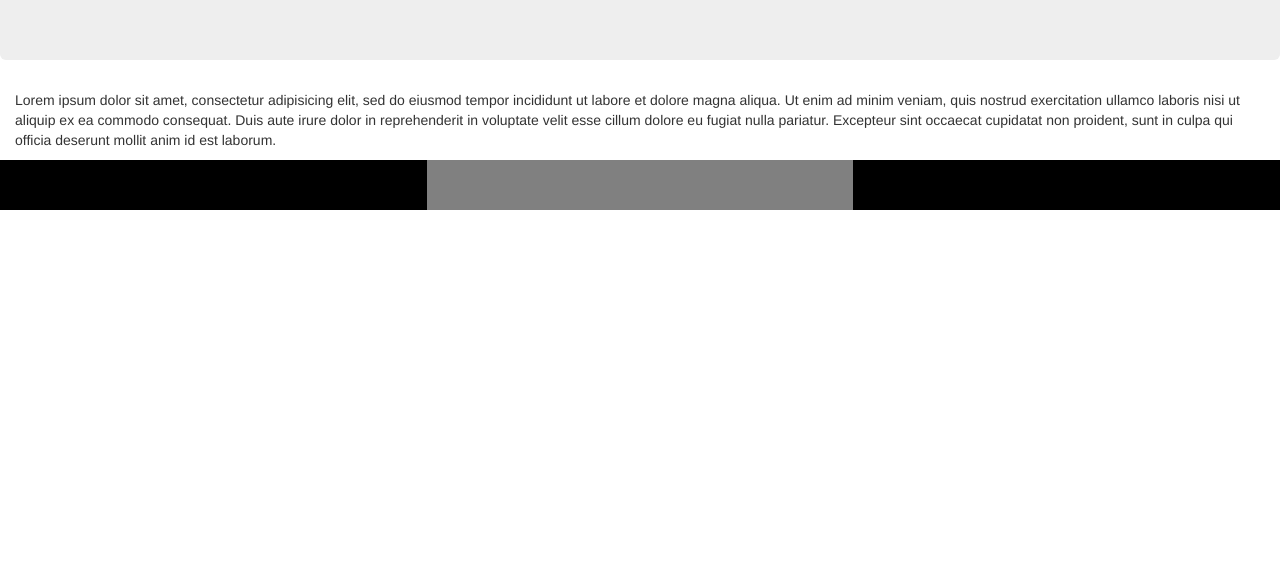
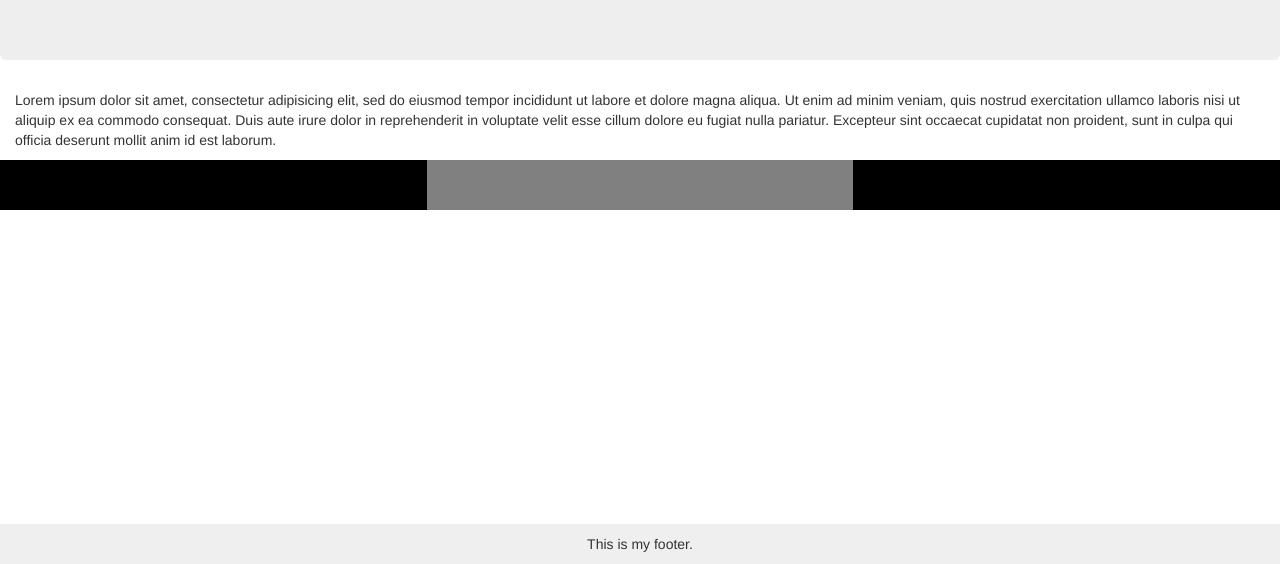
Before and after one commit to sdotrod/week2tuesday, a plain HTML site: page index.html in a window 1280 px wide. Shown: the part 236-800 px from the top of the page. Drawn offline with nearby package versions, Linux system fonts and the light colour scheme.

Commit message:
address comments

```diff
--- a/css/styles.css
+++ b/css/styles.css
@@ -19,3 +19,12 @@
 .cursive {
   font-family: 'Pacifico', cursive;
 }
+.footer {
+  position: absolute;
+  right: 0;
+  bottom: 0;
+  left: 0;
+  padding: 1rem;
+  background-color: #efefef;
+  text-align: center;
+}
--- a/index.html
+++ b/index.html
@@ -10,7 +10,7 @@
    <!-- Bootstrap -->
    <link href="css/bootstrap.min.css" rel="stylesheet">
    <link rel = "stylesheet" href="css/styles.css">
-
+   <link href="https://fonts.googleapis.com/css?family=Pacifico" rel="stylesheet">
  </head>
  <body>
    <div class="container-fluid">
@@ -33,11 +33,10 @@
      <div class="col-xs-12 col-md-4 gray"></div>
      <div class="col-xs-12 col-md-4 black"></div>
 
-    <link href="https://fonts.googleapis.com/css?family=Pacifico" rel="stylesheet">
-
    <!-- jQuery (necessary for Bootstrap's JavaScript plugins) -->
    <script src="https://ajax.googleapis.com/ajax/libs/jquery/1.12.4/jquery.min.js"></script>
    <!-- Include all compiled plugins (below), or include individual files as needed -->
    <script src="js/bootstrap.min.js"></script>
+   <div class="footer">This is my footer.</div>
  </body>
 </html>
```
